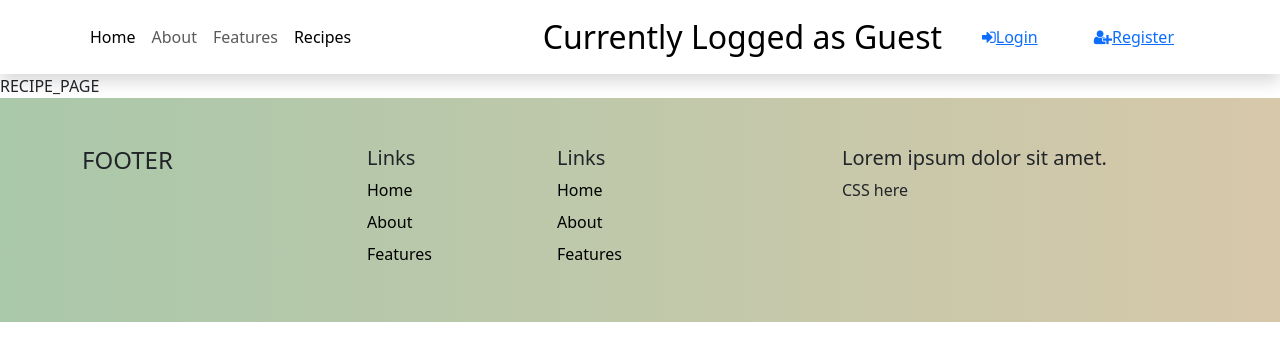
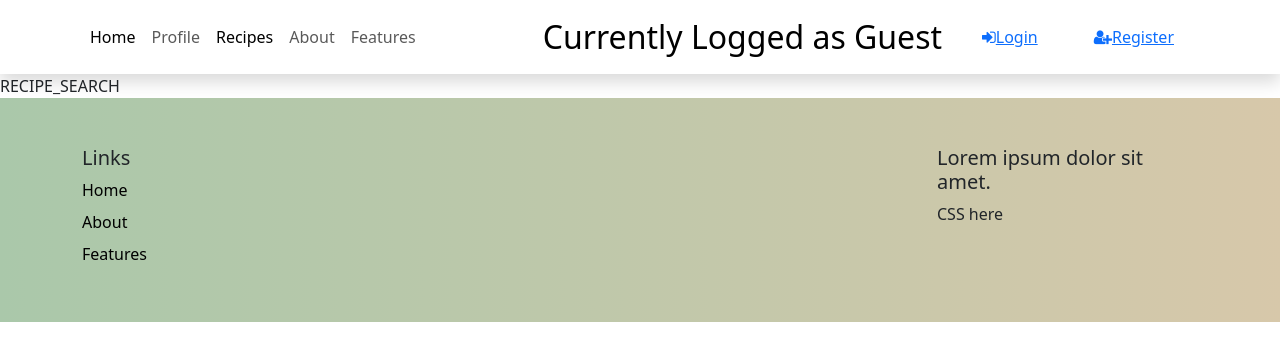
Before and after one commit to detectivesnakes/nourishnetfinal2, a React (Create React App) app in the folder client/: page /recipes in a window 1280 px wide. Shown: the top 360 px of the page. Built offline with nearby package versions, Linux system fonts and the light colour scheme.

Commit message:
Update 4.6
lmao 2 min before we go

```diff
--- a/client/src/components/Dashboard.jsx
+++ b/client/src/components/Dashboard.jsx
@@ -1,10 +1,10 @@
 import React from 'react';
-import {NavLink} from 'react-router-dom';
+/*import {NavLink} from 'react-router-dom';*/
 
 const Dashboard = () => {
   return (
     <div>
-      DO LATER GUESTS CAN COME TOO
+      SIGNED_IN_DASH
     </div>
   );
 }
--- a/client/src/components/Footer.jsx
+++ b/client/src/components/Footer.jsx
@@ -6,10 +6,6 @@ const Footer = () => {
             <div className="container">
                 <footer className="py-5">
                     <div className="row">
-                        <div className="col-3">
-                            <h4>FOOTER</h4>
-                        </div>
-
                         <div className="col-2">
                             <h5>Links</h5>
                             <ul className="nav flex-column">
@@ -31,28 +27,9 @@ const Footer = () => {
                             </ul>
                         </div>
 
-                        <div className="col-2">
-                            <h5>Links</h5>
-                            <ul className="nav flex-column">
-                                <li className="nav-item mb-2">
-                                    <a to="#" className="nav-link p-0 text-black">
-                                        Home
-                                    </a>
-                                </li>
-                                <li className="nav-item mb-2">
-                                    <a to="#" className="nav-link p-0 text-black">
-                                        About
-                                    </a>
-                                </li>
-                                <li className="nav-item mb-2">
-                                    <a to="#" className="nav-link p-0 text-black">
-                                        Features
-                                    </a>
-                                </li>
-                            </ul>
-                        </div>
 
-                        <div className="col-4 offset-1">
+
+                        <div className="col-3 offset-7">
                             <form>
                                 <h5>Lorem ipsum dolor sit amet.</h5>
                                 <p>CSS here</p>
--- a/client/src/components/Navbar.jsx
+++ b/client/src/components/Navbar.jsx
@@ -17,17 +17,20 @@ const Navbar = () => {
               </li>
 
               <li className="nav-item">
+                <NavLink className="nav-link" to="/dashboard">Profile</NavLink>
+              </li>
+
+              <li className="nav-item">
+                <NavLink className="nav-link" to="/recipes">Recipes</NavLink>
+              </li>
+
+              <li className="nav-item">
                 <NavLink className="nav-link" to="/about">About</NavLink>
               </li>
 
               <li className="nav-item">
                 <NavLink className="nav-link" to="/services">Features</NavLink>
               </li>
-
-              <li className="nav-item">
-                <NavLink className="nav-link" to="/recipes">Recipes</NavLink>
-              </li>
-
             </ul>
             <a className="navbar-brand fs-2 mx-2 me-6" href="/">Currently Logged as Guest</a>
             <NavLink to="/login" className="bt btn-outline-primary ms-2 px-4 rounded">
--- a/client/src/components/Recipes.jsx
+++ b/client/src/components/Recipes.jsx
@@ -1,10 +1,10 @@
 import React from 'react';
-import {NavLink} from 'react-router-dom';
+/*import {NavLink} from 'react-router-dom';*/
 
 const Recipes = () => {
   return (
     <div>
-      RECIPE_PAGE
+      RECIPE_SEARCH
     </div>
   );
 }
```
Also changed, not shown: client/src/App.js (+8 -4 lines).
